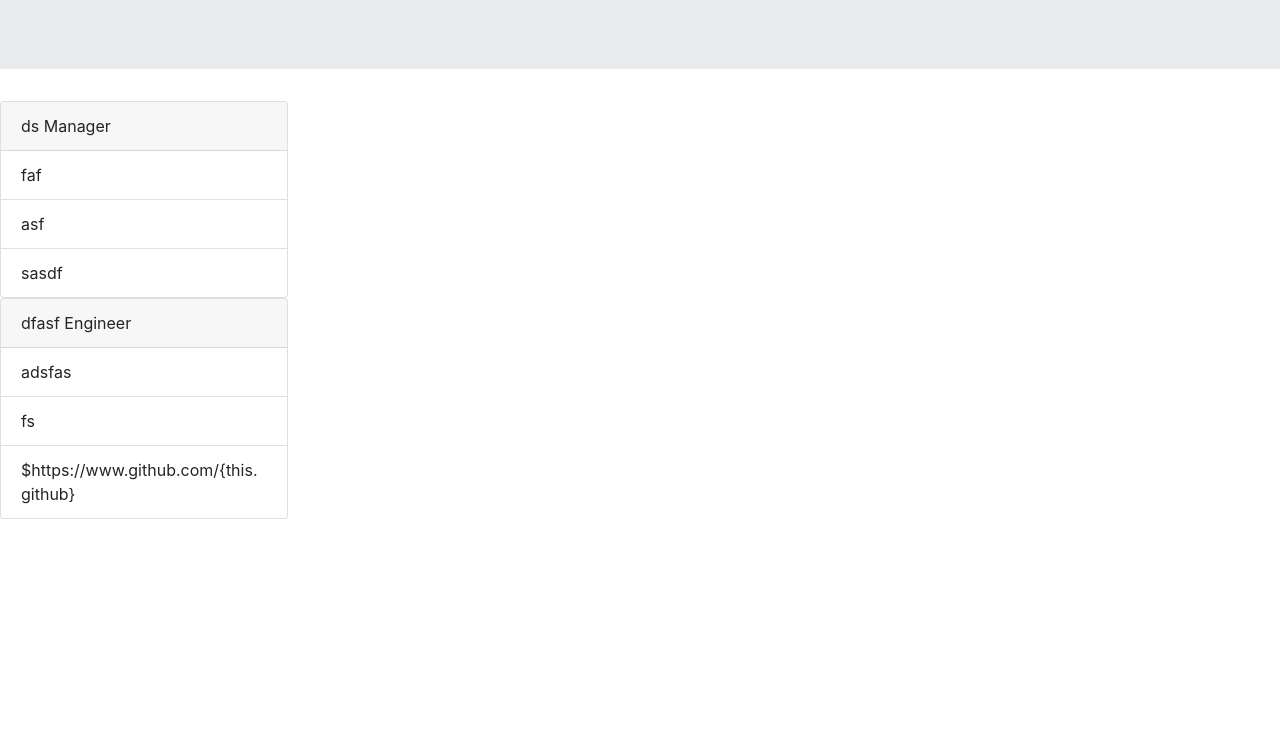
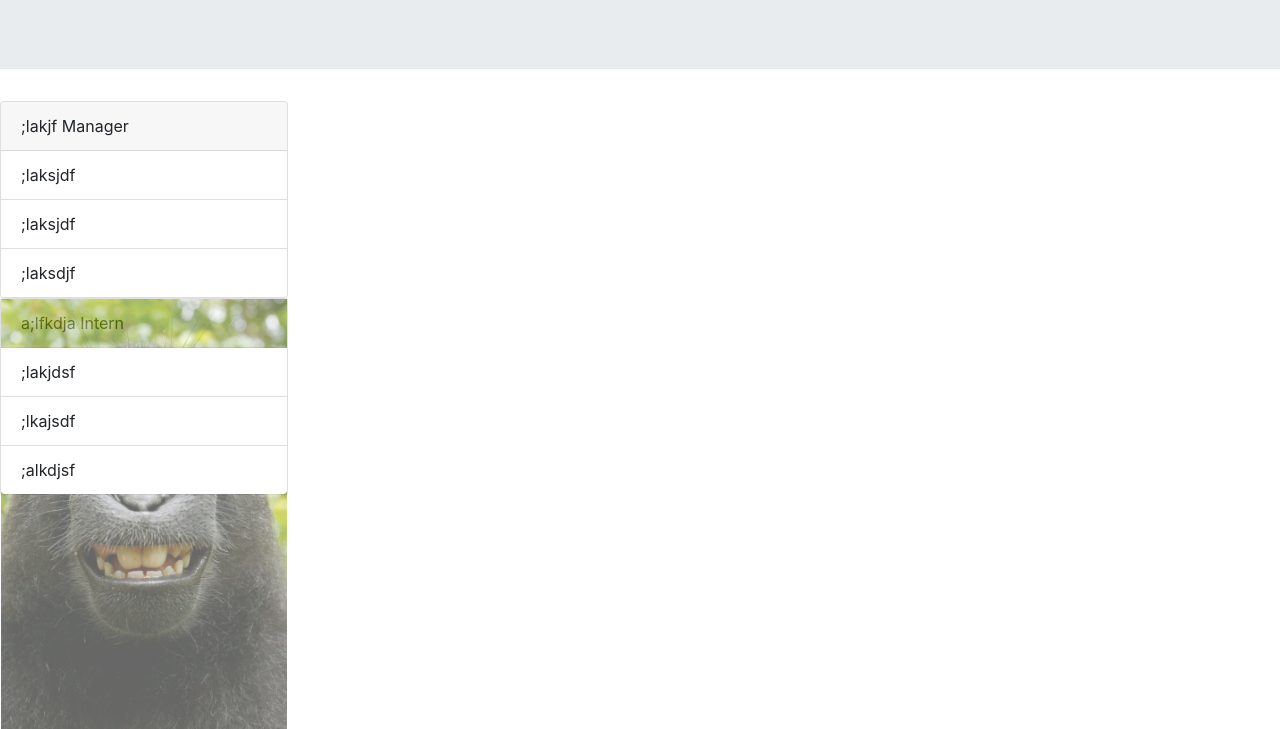
Before and after one commit to KevinPXu/Team-Profile-Generator, a website: page index.html in a window 1280 px wide. Shown: the part 134-863 px from the top of the page. Before the commit the page ends 800 px from the top, so only its background shows below. Drawn offline with nearby package versions, Linux system fonts and the light colour scheme.

```diff
--- a/index.html
+++ b/index.html
@@ -9,6 +9,7 @@
       rel="stylesheet"
       href="https://maxcdn.bootstrapcdn.com/bootstrap/4.0.0/css/bootstrap.min.css"
     />
+    <link rel="stylesheet" href="./style.css"/>
     <title>Document</title>
   </head>
   <body>
@@ -19,22 +20,23 @@
     </header>
     <section>
   <div class="card" style="width: 18rem">
-    <div class="card-header">ds Manager</div>
+    <div class="card-header">;lakjf Manager</div>
         <ul class="list-group list-group-flush">
-            <li class="list-group-item">faf</li>
-            <li class="list-group-item">asf</li>
-            <li class="list-group-item">sasdf</li>
+            <li class="list-group-item">;laksjdf</li>
+            <li class="list-group-item">;laksjdf</li>
+            <li class="list-group-item">;laksdjf</li>
+        </ul>
+    </div>
+  </div><div class="card" style="width: 18rem">
+    <img class="bg-image" src="./Assets/Monkee.webp" alt="background image">
+    <div class="card-header">a;lfkdja Intern</div>
+        <ul class="list-group list-group-flush">
+            <li class="list-group-item">;lakjdsf</li>
+            <li class="list-group-item">;lkajsdf</li>
+            <li class="list-group-item">;alkdjsf</li>
         </ul>
     </div>
   </div>
       </section>
     </body>
-  </html><div class="card" style="width: 18rem">
-    <div class="card-header">dfasf Engineer</div>
-        <ul class="list-group list-group-flush">
-            <li class="list-group-item">adsfas</li>
-            <li class="list-group-item">fs</li>
-            <li class="list-group-item">$https://www.github.com/{this.github}</li>
-        </ul>
-    </div>
-  </div>
+  </html>
--- a/lib/Engineer.js
+++ b/lib/Engineer.js
@@ -16,7 +16,7 @@
         <ul class="list-group list-group-flush">
             <li class="list-group-item">${this.id}</li>
             <li class="list-group-item">${this.email}</li>
-            <li class="list-group-item">$https://www.github.com/{this.github}</li>
+            <li class="list-group-item">https://www.github.com/${this.github}</li>
         </ul>
     </div>
   </div>`;
--- a/lib/Intern.js
+++ b/lib/Intern.js
@@ -11,6 +11,7 @@
 
   makeCard = function () {
     return `<div class="card" style="width: 18rem">
+    <img class="bg-image" src="./Assets/Monkee.webp" alt="background image">
     <div class="card-header">${this.name} ${this.role}</div>
         <ul class="list-group list-group-flush">
             <li class="list-group-item">${this.id}</li>
--- /dev/null
+++ b/style.css
@@ -0,0 +1,8 @@
+.bg-image {
+  opacity: 0.6;
+  position: absolute;
+  left: 0;
+  top: 0;
+  width: 100%;
+  height: auto;
+}
```
Also changed, not shown: index.js (+7 -6 lines), Assets/Monkee.webp (added).
